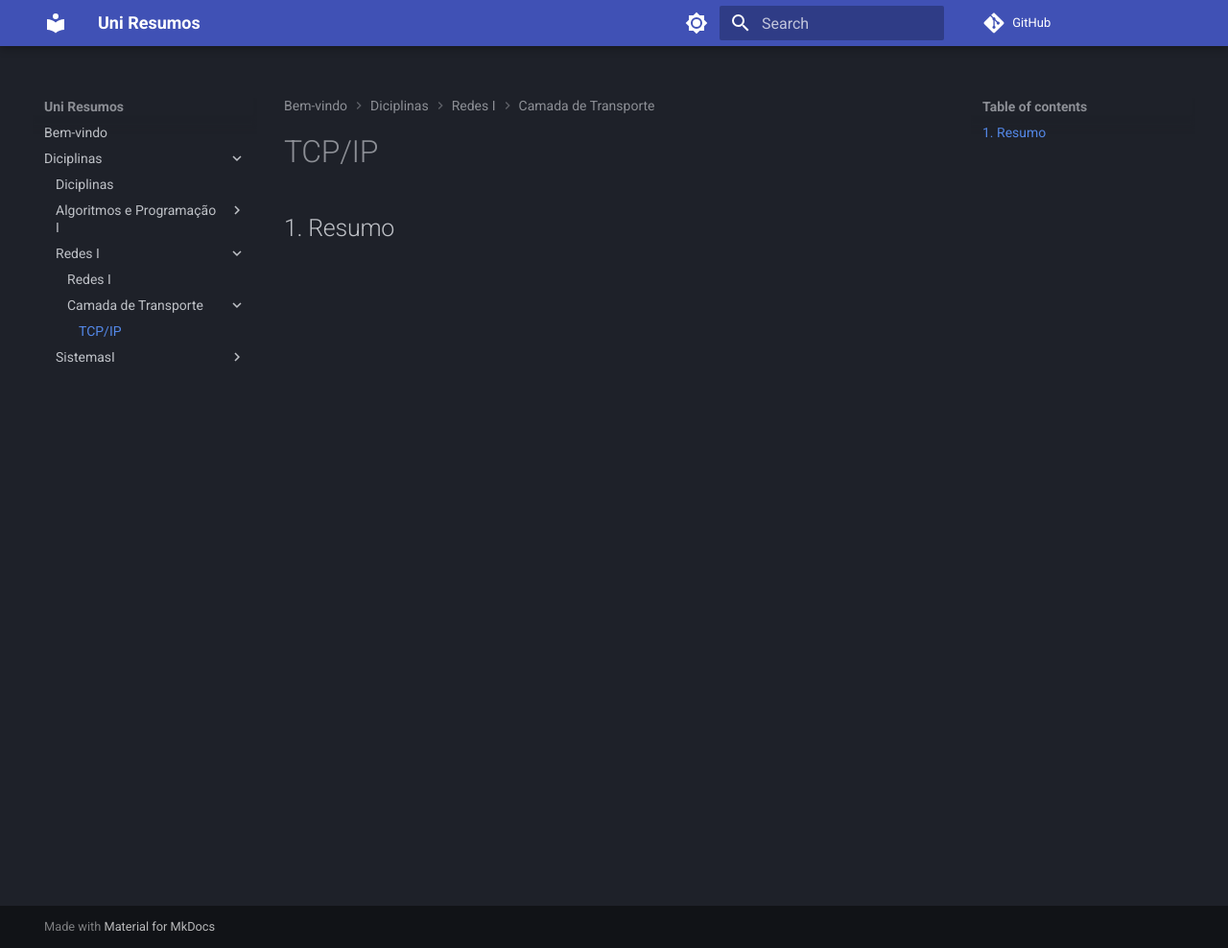
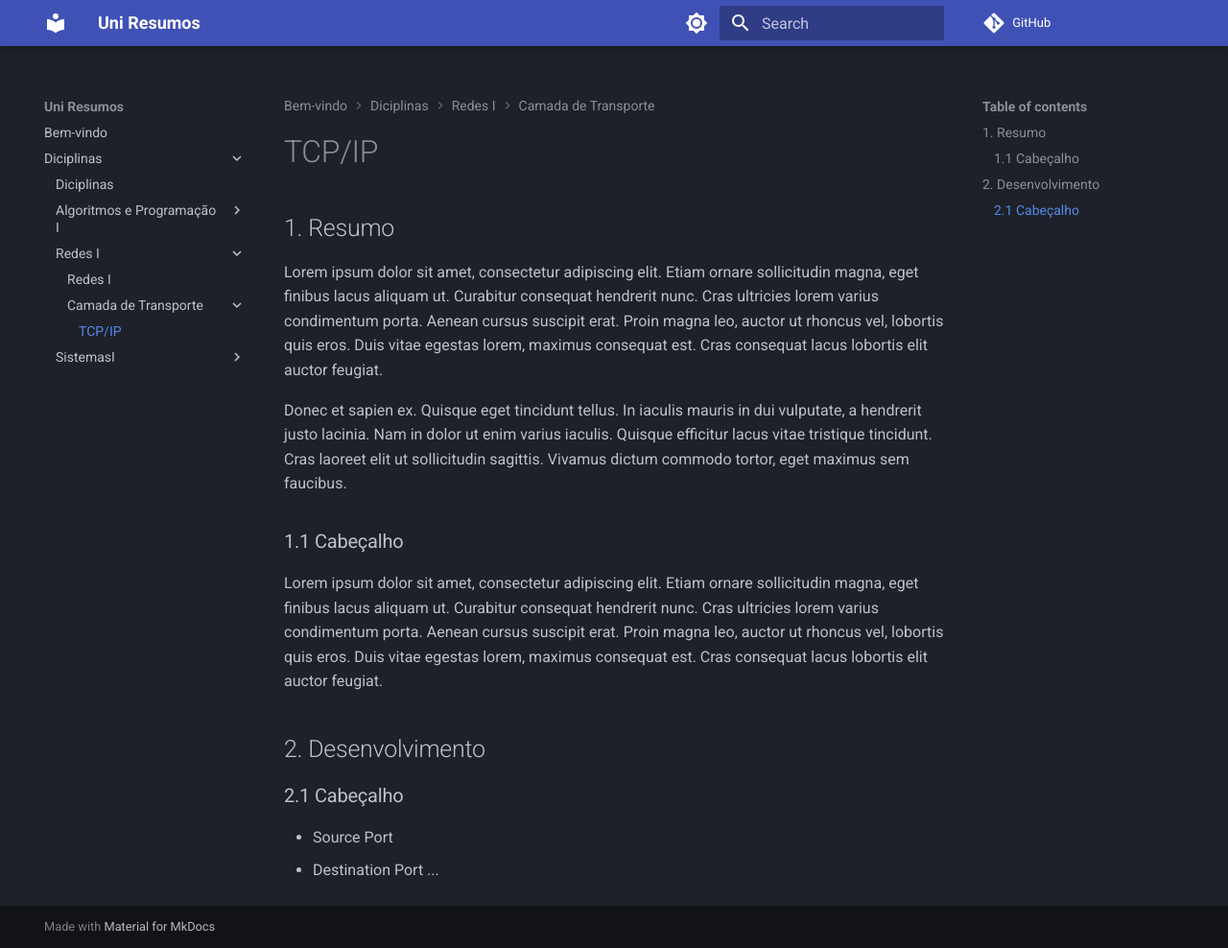
Before and after one commit to eduardoschulz/uniresumos, an MkDocs documentation site: the page built from docs/Diciplinas/Redes I/Camada de Transporte/TCP-IP.md, in a window 1280 px wide and 988 px high. Shown: the whole window at 96% size. Built offline with MkDocs 1.6.1 and Material for MkDocs 9.7.7, drawn with Linux system fonts in a browser that asks for light colours; comment, search, counter and statistics services are not loaded.

Commit message:
conteudo tcp/ip

```diff
--- a/docs/Diciplinas/Redes I/Camada de Transporte/TCP-IP.md
+++ b/docs/Diciplinas/Redes I/Camada de Transporte/TCP-IP.md
@@ -1,2 +1,16 @@
 # TCP/IP
 ## 1. Resumo
+Lorem ipsum dolor sit amet, consectetur adipiscing elit. Etiam ornare sollicitudin magna, eget finibus lacus aliquam ut. Curabitur consequat hendrerit nunc. Cras ultricies lorem varius condimentum porta. Aenean cursus suscipit erat. Proin magna leo, auctor ut rhoncus vel, lobortis quis eros. Duis vitae egestas lorem, maximus consequat est. Cras consequat lacus lobortis elit auctor feugiat.
+
+Donec et sapien ex. Quisque eget tincidunt tellus. In iaculis mauris in dui vulputate, a hendrerit justo lacinia. Nam in dolor ut enim varius iaculis. Quisque efficitur lacus vitae tristique tincidunt. Cras laoreet elit ut sollicitudin sagittis. Vivamus dictum commodo tortor, eget maximus sem faucibus.
+
+### 1.1 Cabeçalho
+
+Lorem ipsum dolor sit amet, consectetur adipiscing elit. Etiam ornare sollicitudin magna, eget finibus lacus aliquam ut. Curabitur consequat hendrerit nunc. Cras ultricies lorem varius condimentum porta. Aenean cursus suscipit erat. Proin magna leo, auctor ut rhoncus vel, lobortis quis eros. Duis vitae egestas lorem, maximus consequat est. Cras consequat lacus lobortis elit auctor feugiat.
+
+## 2. Desenvolvimento
+### 2.1 Cabeçalho
+
++ Source Port
++ Destination Port
+...
```
Also changed, not shown: docs/Diciplinas/Redes I/index.md (+1 -1 lines).
